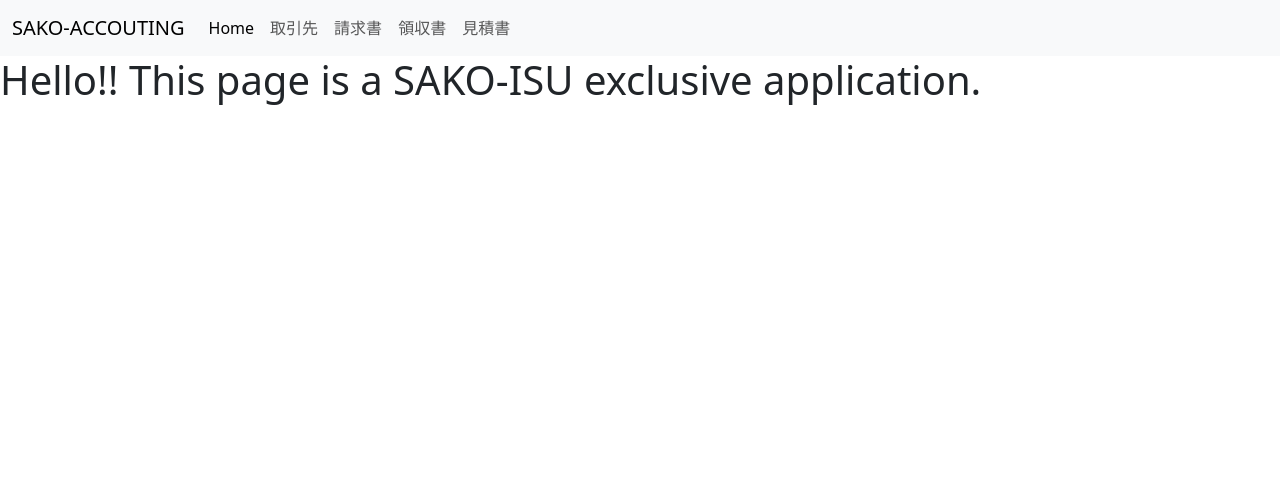
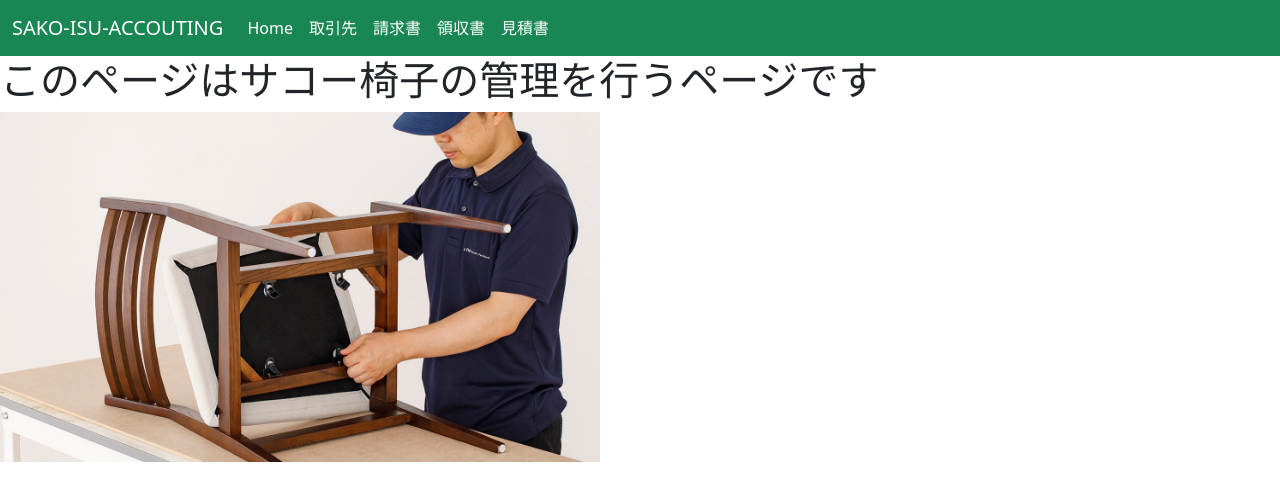
Before and after one commit to Takoyaki2116/SAKO-ISU-ACCOUTING, a Flask app: page /top in a window 1280 px wide. Shown: the top 501 px of the page. Run offline with Flask 3, Linux system fonts and the light colour scheme.

Commit message:
オシャレにした

```diff
--- a/templates/receipt_create.html
+++ b/templates/receipt_create.html
@@ -35,6 +35,7 @@
       <div class="mb-3">
         <label for="exampleFormControlInput1" class="form-label">ステータス</label>
         <input type="form-select" class="form-control" id="exampleFormControlInput1" placeholder="" name="status">
+        <select class ="form-select" multiple aria-label="multiple select example">
         <option value="未送信">未送信</option>
             <option value="送信済">送信済</option>
             <option value="請求済">請求済</option>
--- a/templates/top.html
+++ b/templates/top.html
@@ -10,35 +10,36 @@
   <script src="https://cdn.jsdelivr.net/npm/bootstrap@5.3.0/dist/js/bootstrap.bundle.min.js" integrity="sha384-geWF76RCwLtnZ8qwWowPQNguL3RmwHVBC9FhGdlKrxdiJJigb/j/68SIy3Te4Bkz" crossorigin="anonymous"></script>
 </head>
 <body>
-  <nav class="navbar navbar-expand-lg bg-body-tertiary">
+  <nav class="navbar navbar-expand-lg bg-success">
     <div class="container-fluid">
-      <a class="navbar-brand" href="#">SAKO-ACCOUTING</a>
+      <a class="navbar-brand text-white"  href="#">SAKO-ISU-ACCOUTING</a>
       <button class="navbar-toggler" type="button" data-bs-toggle="collapse" data-bs-target="#navbarSupportedContent" aria-controls="navbarSupportedContent" aria-expanded="false" aria-label="Toggle navigation">
         <span class="navbar-toggler-icon"></span>
       </button>
       <div class="collapse navbar-collapse" id="navbarSupportedContent">
         <ul class="navbar-nav me-auto mb-2 mb-lg-0">
           <li class="nav-item">
-            <a class="nav-link active" aria-current="page" href="/top">Home</a>
+            <a class="nav-link active text-white" aria-current="page" href="/top">Home</a>
           </li>
           <li class="nav-item">
-            <a class="nav-link" href="/business_partner">取引先</a>
+            <a class="nav-link text-white" href="/business_partner">取引先</a>
           </li>
           <li class="nav-item">
-            <a class="nav-link" href="/claim">請求書</a>
+            <a class="nav-link text-white " href="/claim">請求書</a>
           </li>
           <li class="nav-item">
-            <a class="nav-link" href="/receipt">領収書</a>
+            <a class="nav-link text-white" href="/receipt">領収書</a>
           </li>
           <li class="nav-item">
-            <a class="nav-link" href="/quotation">見積書</a>
+            <a class="nav-link text-white" href="/quotation">見積書</a>
           </li>
         </ul>
       </div>
     </div>
   </nav>
-  <h1>Hello!! This page is a SAKO-ISU exclusive application.</h1>
-
+  <h1>このページはサコー椅子の管理を行うページです</h1>
+  <img src="/static/椅子修理の画像.jpeg" alt="Dinosaur" width="600"
+    height="350" />
 
 </body>
 </html>
```
Also changed, not shown: templates/business_partner.html (+7 -7 lines), templates/claim.html (+7 -7 lines), templates/quotation.html (+6 -6 lines), templates/receipt.html (+6 -6 lines), SAKO_ISU.db, static/椅子修理の画像.jpeg (added).
